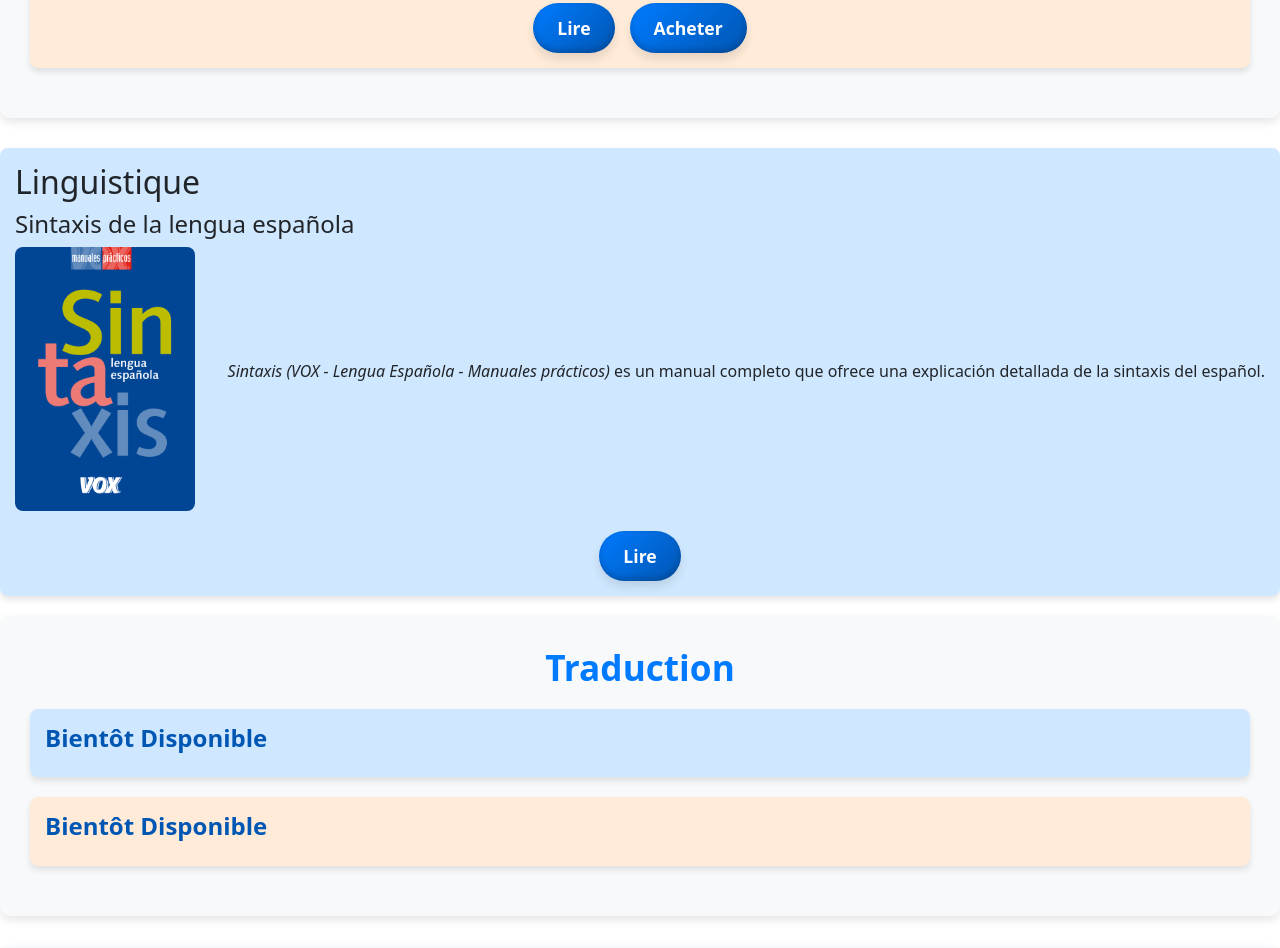
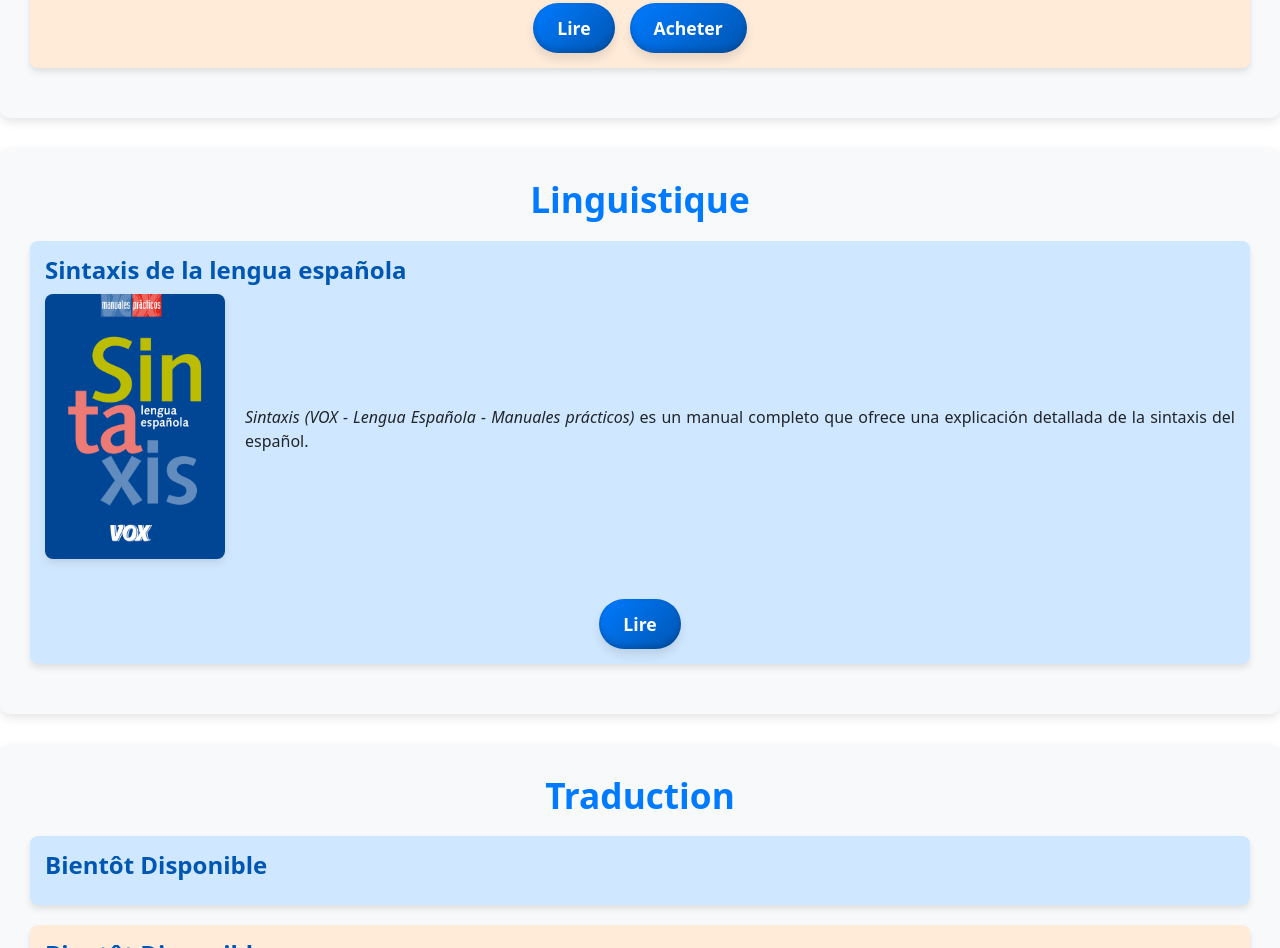
Before and after one commit to kyliancourel/lavidahispanica, a plain HTML site: page pages/outils/boite-outil.html in a window 1280 px wide. Shown: the part 6480-7428 px from the top of the page. Drawn offline with nearby package versions, Linux system fonts and the light colour scheme.

Commit message:
Modification boite-outil.html

```diff
--- a/pages/outils/boite-outil.html
+++ b/pages/outils/boite-outil.html
@@ -308,9 +308,9 @@
             </div>
 
         <!-- Section Linguistique -->
-        <div id="file-1">
+        <div class="content-section">
             <h2>Linguistique</h2>
-            <div class="content-item">
+            <div id="file-1">
                 <h4>Sintaxis de la lengua española</h4>
                 <div class="content-wrapper">
                     <div class="book-section-container">
```
